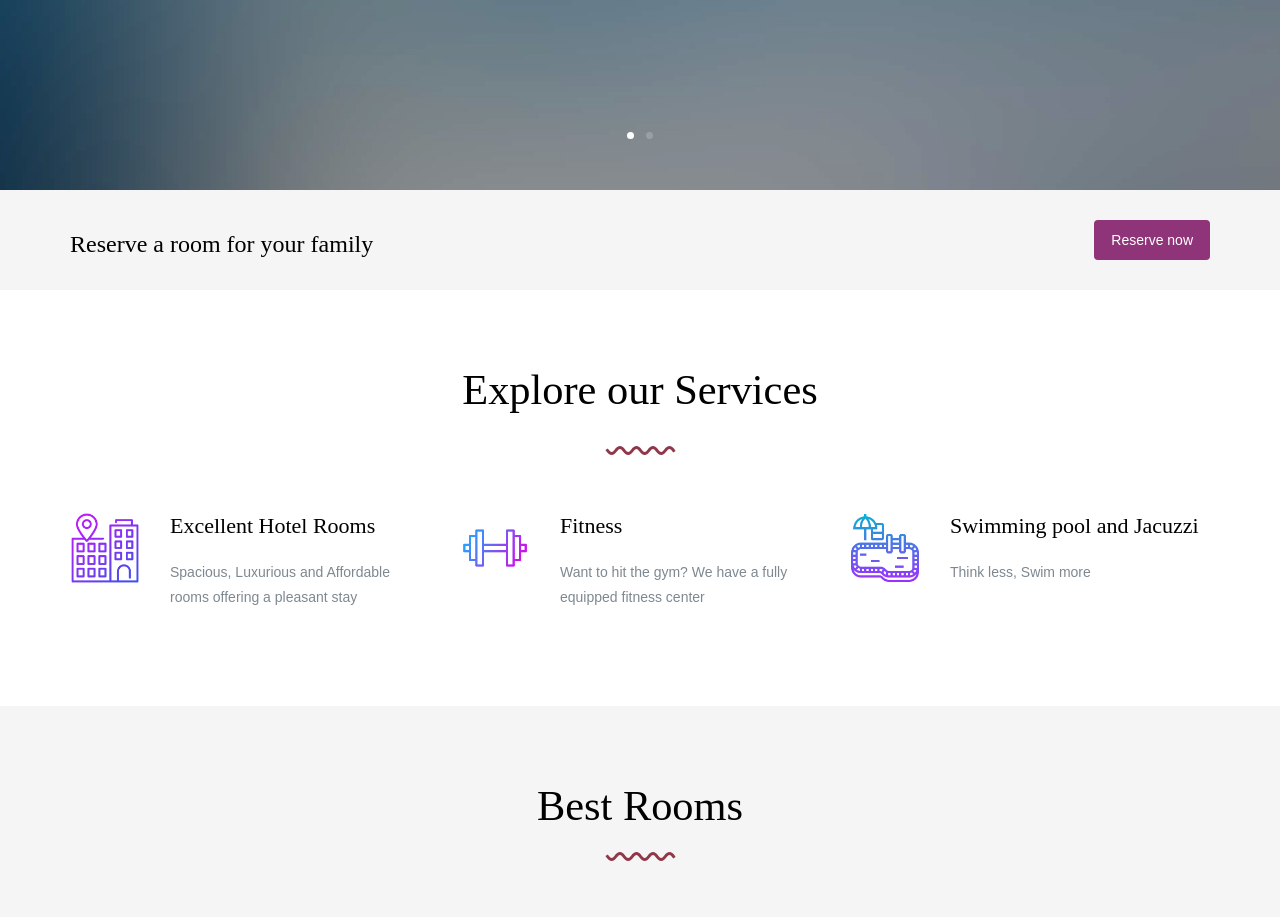
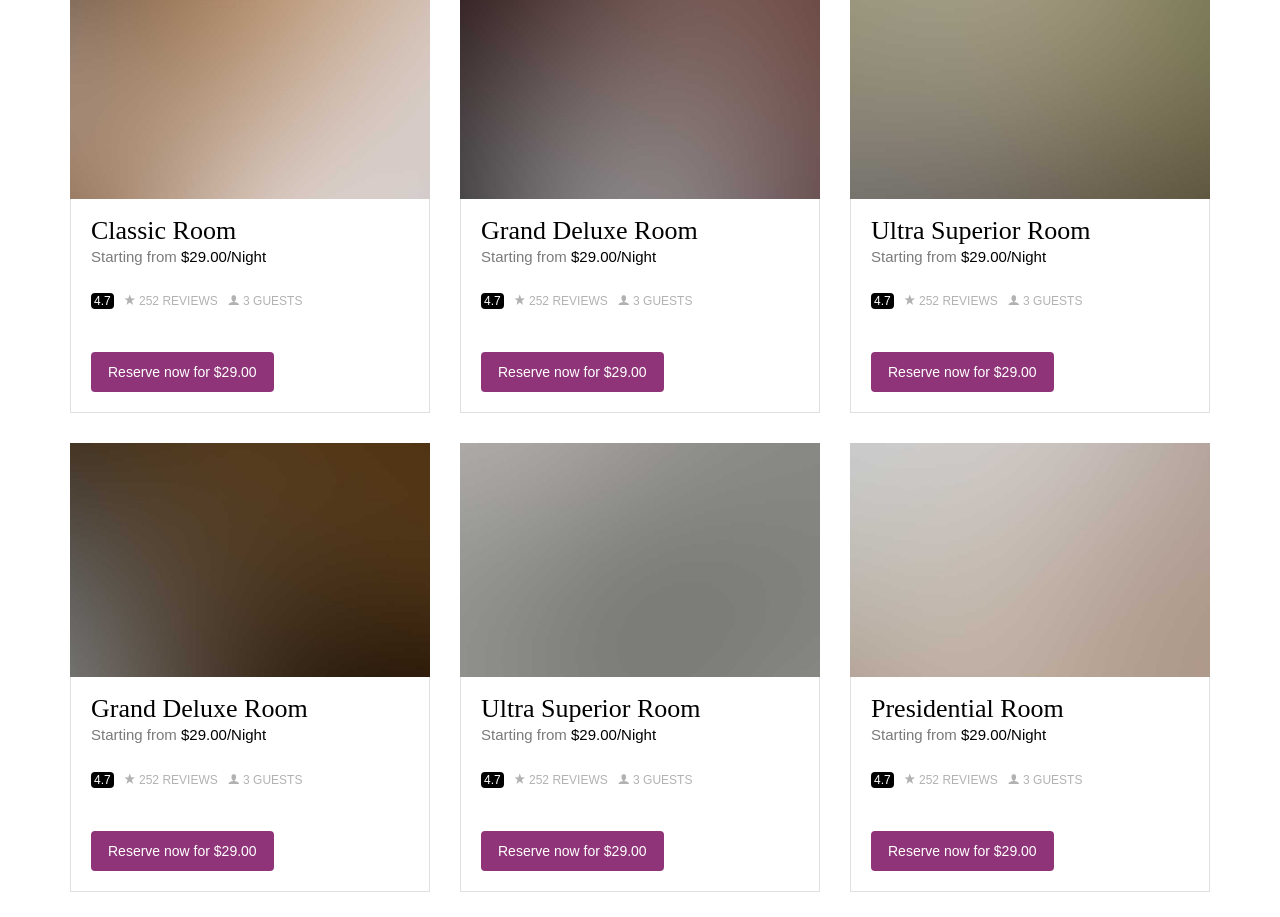
Before and after one commit to gopinathsjsu/team-project-4thepeople, an Angular app in the folder frontend/: page /rooms in a window 1280 px wide. Before the commit this address led to /home. Shown: the part 700-1617 px from the top of the page. Built offline with nearby package versions, Linux system fonts and the light colour scheme.

Commit message:
Rooms changes

```diff
--- a/frontend/src/app/app-routing.module.ts
+++ b/frontend/src/app/app-routing.module.ts
@@ -3,6 +3,7 @@ import { RouterModule, Routes } from '@angular/router';
 import { AppComponent } from './app.component';
 import { HomeComponent } from './home/home.component';
 import { LoginComponent } from './login/login.component';
+import { RoomsComponent } from './rooms/rooms.component';
 import { SignupComponent } from './signup/signup.component';
 
 const routes: Routes = [
@@ -10,6 +11,7 @@ const routes: Routes = [
   {path:'home',component:HomeComponent},
   {path:'login',component:LoginComponent},
   {path:'signup',component:SignupComponent},
+  {path:'rooms',component:RoomsComponent},
   {path:'**', redirectTo:'home'}
 ];
 
--- a/frontend/src/app/app.component.html
+++ b/frontend/src/app/app.component.html
@@ -11,7 +11,7 @@
           <ul class="probootstrap-main-nav">
             <li class="active"><a href="index.html">Home</a></li>
             <li><a href="about.html">About</a></li>
-            <li><a href="rooms.html">Our Rooms</a></li>
+            <li><a style="cursor: pointer;" (click)="redirectRooms()">Our Rooms</a></li>
             <li class="hidden-xs probootstrap-logo-center"><a href="index.html"><img src="../assets/img/Paradise.png" class="hires" width="181" height="50"></a></li>
             <li><a href="reservation.html">Reservation</a></li>
             <li><a href="blog.html">Blog</a></li>
--- a/frontend/src/app/app.component.ts
+++ b/frontend/src/app/app.component.ts
@@ -14,4 +14,7 @@ export class AppComponent {
   redirect() {
     this.router.navigate(["login"])
   }
+  redirectRooms() {
+    this.router.navigate(["rooms"])
+  }
 }
--- a/frontend/src/app/app.module.ts
+++ b/frontend/src/app/app.module.ts
@@ -6,13 +6,15 @@ import { AppComponent } from './app.component';
 import { LoginComponent } from './login/login.component';
 import { HomeComponent } from './home/home.component';
 import { SignupComponent } from './signup/signup.component';
+import { RoomsComponent } from './rooms/rooms.component';
 
 @NgModule({
   declarations: [
     AppComponent,
     LoginComponent,
     HomeComponent,
-    SignupComponent
+    SignupComponent,
+    RoomsComponent
   ],
   imports: [
     BrowserModule,
--- a/frontend/src/app/home/home.component.html
+++ b/frontend/src/app/home/home.component.html
@@ -1,41 +1,14 @@
-<section class="probootstrap-slider flexslider">
-    <ul class="slides">
-       <li style="background-image: url(../assets/img/slider_1.jpg);" class="overlay">
-          <div class="container">
-            <div class="row">
-              <div class="col-md-10 col-md-offset-1">
-                <div class="probootstrap-slider-text text-center">
-                  <p><img src="../assets/img/curve_white.svg" class="seperator probootstrap-animate"></p>
-                  <h1 class="probootstrap-heading probootstrap-animate">Welcome to Paradise</h1>
-                  <div class="probootstrap-animate probootstrap-sub-wrap">Customers come first</div>
-                </div>
-              </div>
-            </div>
-          </div>
-        </li>
-        <li style="background-image: url(../assets/img/slider_2.jpg);" class="overlay">
-          <div class="container">
-            <div class="row">
-              <div class="col-md-10 col-md-offset-1">
-                <div class="probootstrap-slider-text text-center">
-                  <p><img src="../assets/img/curve_white.svg" class="seperator probootstrap-animate"></p>
-                  <h1 class="probootstrap-heading probootstrap-animate">Enjoy Luxury Experience</h1>
-                  <div class="probootstrap-animate probootstrap-sub-wrap">Making guests happy, makes us happy!!</div>
-                </div>
-              </div>
-            </div>
-          </div>
-
-        </li>
-    </ul>
-  </section>
 
   <section class="probootstrap-cta probootstrap-light">
     <div class="container">
       <div class="row">
-        <div class="col-md-12">
-          <h2 class="probootstrap-cta-heading">Reserve a room for your family</h2>
-          <div class="probootstrap-cta-button-wrap"><a class="btn btn-primary" (click)="redirect()">Reserve now</a></div>
+        <div class="row" style="margin-left: 20%;">
+          <div class="col-md-8">
+            <input type="text" class="form-control" id="" name="">
+          </div>
+          <div class="col-md-1">
+            <span class="probootstrap-cta-button-wrap"><a class="btn btn-primary">Search</a></span>
+          </div>
         </div>
       </div>
     </div>
--- /dev/null
+++ b/frontend/src/app/rooms/rooms.component.html
@@ -0,0 +1,126 @@
+<section class="probootstrap-slider flexslider probootstrap-inner">
+    <ul class="slides">
+       <li style="background-image: url(../assets/img/slider_1.jpg);" class="overlay">
+          <div class="container">
+            <div class="row">
+              <div class="col-md-10 col-md-offset-1">
+                <div class="probootstrap-slider-text text-center">
+                  <p><img src="../assets/img/curve_white.svg" class="seperator probootstrap-animate"></p>
+                  <h1 class="probootstrap-heading probootstrap-animate">Best Rooms</h1>
+                  <div class="probootstrap-animate probootstrap-sub-wrap">Select from a vast choices of rooms available</div>
+                </div>
+              </div>
+            </div>
+          </div>
+        </li>
+    </ul>
+  </section>
+
+  <section class="probootstrap-section">
+    <div class="container">
+      <div class="row">
+
+        <div class="col-md-4 col-sm-6 col-xs-12">
+          <div class="probootstrap-room">
+            <a href="#"><img src="../assets/img/img_4.jpg" alt="Free Bootstrap Template by uicookies.com" class="img-responsive"></a>
+            <div class="text">
+              <h3>Classic Room</h3>
+              <p>Starting from <strong>$29.00/Night</strong></p>
+              <div class="post-meta mb30">
+                <ul>
+                  <li><span class="review-rate">4.7</span> <i class="icon-star"></i> 252 Reviews</li>
+                  <li><i class="icon-user2"></i> 3 Guests</li>
+                </ul>
+              </div>
+              <p><a href="#" class="btn btn-primary" role="button">Reserve now for $29.00</a></p>
+            </div>
+          </div>
+        </div>
+        <div class="col-md-4 col-sm-6 col-xs-12">
+          <div class="probootstrap-room">
+            <a href="#"><img src="../assets/img/img_1.jpg" alt="Free Bootstrap Template by uicookies.com" class="img-responsive"></a>
+            <div class="text">
+              <h3>Grand Deluxe Room</h3>
+              <p>Starting from <strong>$29.00/Night</strong></p>
+              <div class="post-meta mb30">
+                <ul>
+                  <li><span class="review-rate">4.7</span> <i class="icon-star"></i> 252 Reviews</li>
+                  <li><i class="icon-user2"></i> 3 Guests</li>
+                </ul>
+              </div>
+              <p><a href="#" class="btn btn-primary" role="button">Reserve now for $29.00</a></p>
+            </div>
+          </div>
+        </div>
+        <div class="clearfix visible-sm-block"></div>
+        <div class="col-md-4 col-sm-6 col-xs-12">
+          <div class="probootstrap-room">
+            <a href="#"><img src="../assets/img/img_2.jpg" alt="Free Bootstrap Template by uicookies.com" class="img-responsive"></a>
+            <div class="text">
+              <h3>Ultra Superior Room</h3>
+              <p>Starting from <strong>$29.00/Night</strong></p>
+              <div class="post-meta mb30">
+                <ul>
+                  <li><span class="review-rate">4.7</span> <i class="icon-star"></i> 252 Reviews</li>
+                  <li><i class="icon-user2"></i> 3 Guests</li>
+                </ul>
+              </div>
+              <p><a href="#" class="btn btn-primary" role="button">Reserve now for $29.00</a></p>
+            </div>
+          </div>
+        </div>
+
+        <div class="col-md-4 col-sm-6 col-xs-12">
+          <div class="probootstrap-room">
+            <a href="#"><img src="../assets/img/img_5.jpg" alt="Free Bootstrap Template by uicookies.com" class="img-responsive"></a>
+            <div class="text">
+              <h3>Grand Deluxe Room</h3>
+              <p>Starting from <strong>$29.00/Night</strong></p>
+              <div class="post-meta mb30">
+                <ul>
+                  <li><span class="review-rate">4.7</span> <i class="icon-star"></i> 252 Reviews</li>
+                  <li><i class="icon-user2"></i> 3 Guests</li>
+                </ul>
+              </div>
+              <p><a href="#" class="btn btn-primary" role="button">Reserve now for $29.00</a></p>
+            </div>
+          </div>
+        </div>
+        <div class="clearfix visible-sm-block"></div>
+        <div class="col-md-4 col-sm-6 col-xs-12">
+          <div class="probootstrap-room">
+            <a href="#"><img src="../assets/img/img_6.jpg" alt="Free Bootstrap Template by uicookies.com" class="img-responsive"></a>
+            <div class="text">
+              <h3>Ultra Superior Room</h3>
+              <p>Starting from <strong>$29.00/Night</strong></p>
+              <div class="post-meta mb30">
+                <ul>
+                  <li><span class="review-rate">4.7</span> <i class="icon-star"></i> 252 Reviews</li>
+                  <li><i class="icon-user2"></i> 3 Guests</li>
+                </ul>
+              </div>
+              <p><a href="#" class="btn btn-primary" role="button">Reserve now for $29.00</a></p>
+            </div>
+          </div>
+        </div>
+        <div class="col-md-4 col-sm-6 col-xs-12">
+          <div class="probootstrap-room">
+            <a href="#"><img src="../assets/img/img_7.jpg" alt="Free Bootstrap Template by uicookies.com" class="img-responsive"></a>
+            <div class="text">
+              <h3>Presidential Room</h3>
+              <p>Starting from <strong>$29.00/Night</strong></p>
+              <div class="post-meta mb30">
+                <ul>
+                  <li><span class="review-rate">4.7</span> <i class="icon-star"></i> 252 Reviews</li>
+                  <li><i class="icon-user2"></i> 3 Guests</li>
+                </ul>
+              </div>
+              <p><a href="#" class="btn btn-primary" role="button">Reserve now for $29.00</a></p>
+            </div>
+          </div>
+        </div>
+        <div class="clearfix visible-sm-block"></div>
+
+      </div>
+    </div>
+  </section>
--- /dev/null
+++ b/frontend/src/app/rooms/rooms.component.ts
@@ -0,0 +1,15 @@
+import { Component, OnInit } from '@angular/core';
+
+@Component({
+  selector: 'app-rooms',
+  templateUrl: './rooms.component.html',
+  styleUrls: ['./rooms.component.css']
+})
+export class RoomsComponent implements OnInit {
+
+  constructor() { }
+
+  ngOnInit(): void {
+  }
+
+}
```
Also changed, not shown: frontend/src/app/rooms/rooms.component.css (added), 1 other file (tests, documents, lock files or other folders).
